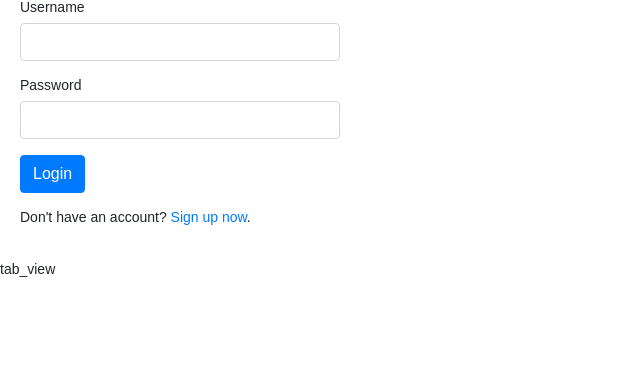
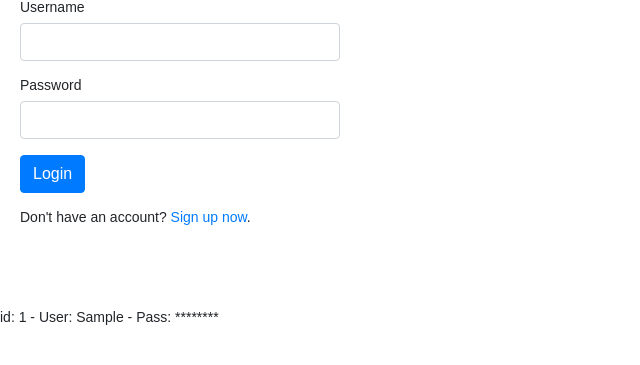
Before and after one commit to mucha2022/my_projects, a PHP site: page /login.php in a window 1280 px wide. Shown: the part 99-464 px from the top of the page, without its empty margins (0-640 px from the left). Run offline with PHP 8.4, Linux system fonts and the light colour scheme; tables that the repository leaves empty or names only in its code hold one stand-in row (values such as "Sample post").

Commit message:
tab_view.php test.on

```diff
--- a/login.php
+++ b/login.php
@@ -130,7 +130,6 @@ if($_SERVER["REQUEST_METHOD"] == "POST"){
     <div id="tab_view">
     <?php
         require_once "tab_view.php";
-        // echo 'info: ' . $tab_view;
     ?>
     </div>
 </body>
--- a/tab_view.php
+++ b/tab_view.php
@@ -1,8 +1,7 @@
 <?php
 
-    $tab_view = "tab_view";
-    echo $tab_view;
-/*
+    // Include config file
+    require_once "config.php";
 
     $sql = "SELECT id, user, pass FROM users";
     $result = $link->query($sql);
@@ -16,5 +15,6 @@
         }
     } else {
         echo "0 results";
-    }*/
+    }
+    $link->close();
 ?>
```
